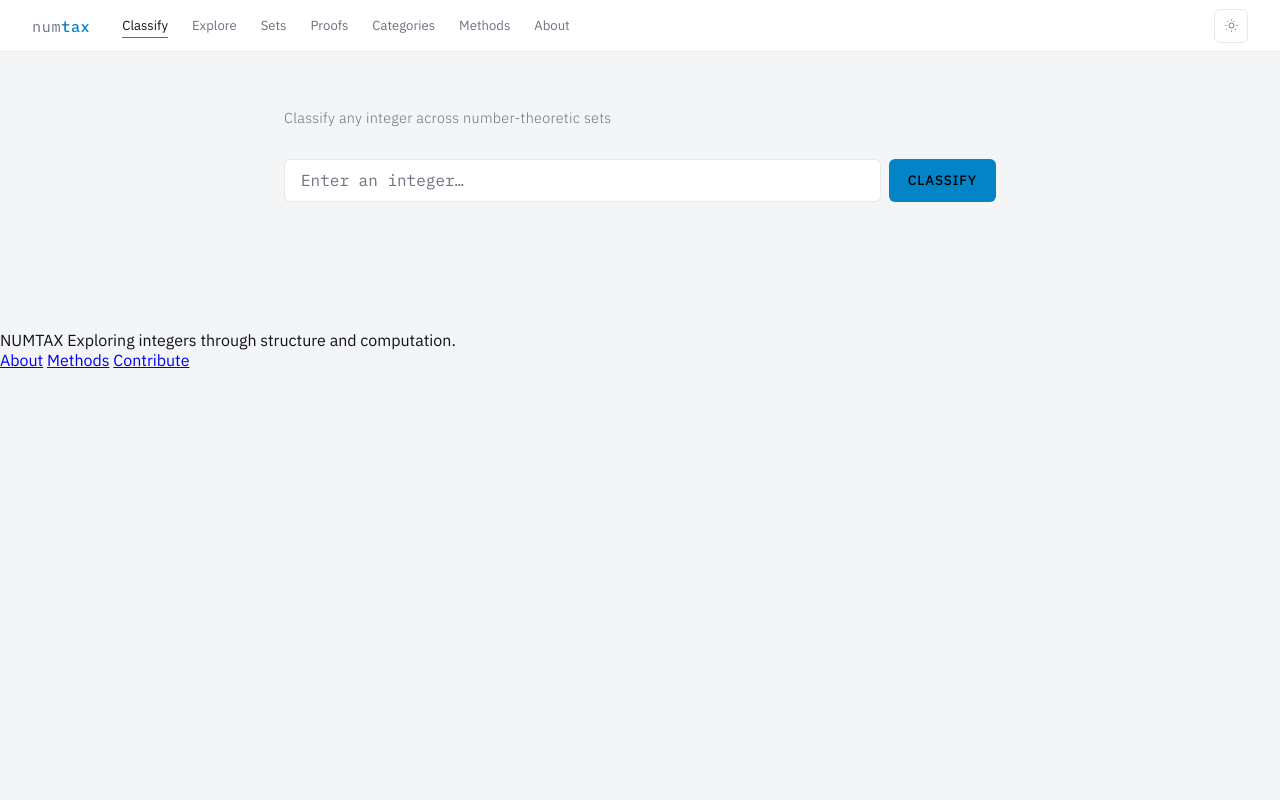
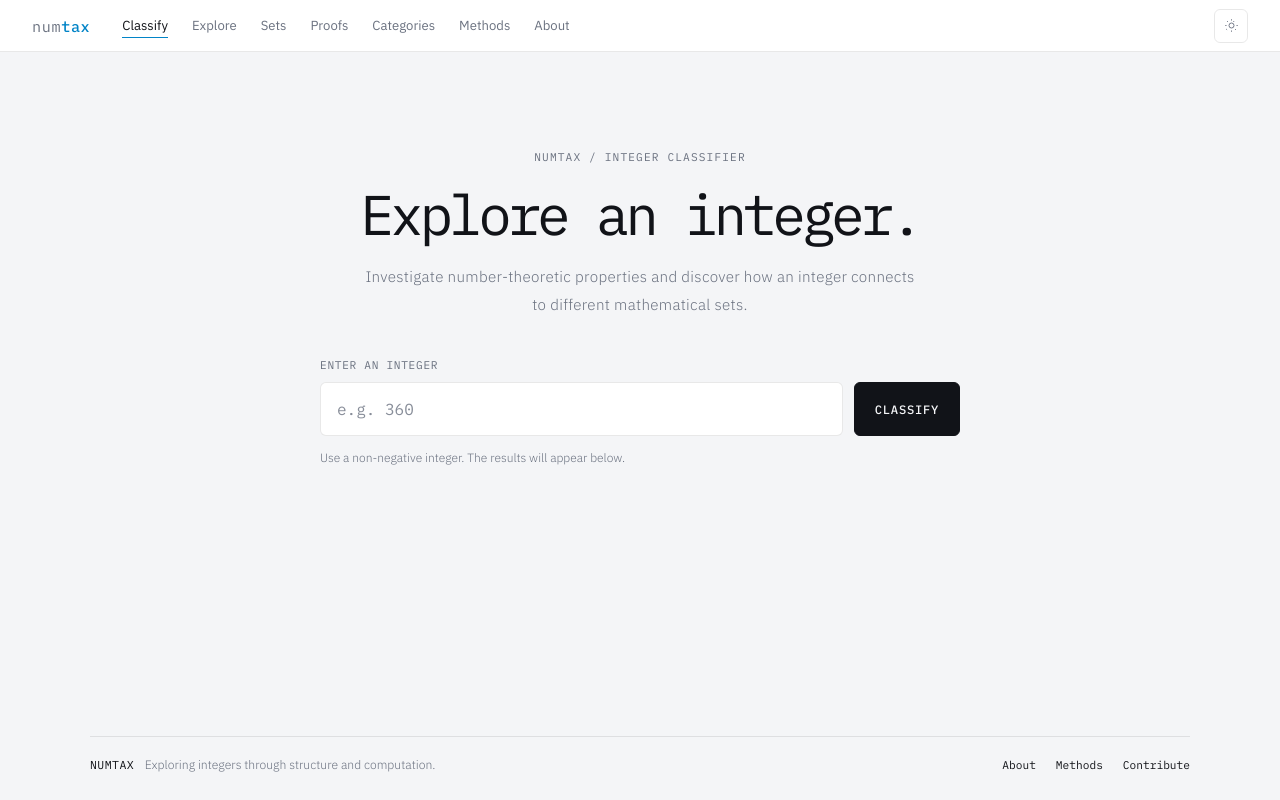
Before and after one commit to Jan-Nilsson/numtax, a website with bundled scripts: page index.html in a window 1280 px wide. Built offline with nearby package versions, Linux system fonts and the light colour scheme.

Commit message:
Normalize imports, fix footer issues and improve classify styles

```diff
--- a/about.html
+++ b/about.html
@@ -11,11 +11,21 @@
   >
 
   <link rel="icon" href="favicon.ico">
+
+  <link rel="preconnect" href="https://fonts.googleapis.com">
+  <link rel="preconnect" href="https://fonts.gstatic.com" crossorigin>
+  <link
+    rel="stylesheet"
+    href="https://fonts.googleapis.com/css2?family=IBM+Plex+Mono:wght@400;500&family=IBM+Plex+Sans:wght@300;400;500&display=swap"
+  >
+
   <link rel="stylesheet" href="css/numtax.css">
   <link rel="stylesheet" href="css/about.css">
+  <link rel="stylesheet" href="css/footer.css">
 
   <script src="js/interface/navbar.js" defer></script>
   <script src="js/interface/theme.js" defer></script>
+  <script src="js/interface/footer.js" defer></script>
 </head>
 
 <body>
@@ -24,7 +34,6 @@
   <main class="content-page about-page">
     <header class="page-header">
       <p class="eyebrow">NUMTAX / ABOUT</p>
-
       <h1>About Numtax</h1>
 
       <p class="page-intro">
@@ -202,6 +211,5 @@
   </main>
 
   <div id="footer-container"></div>
-
 </body>
 </html>
--- /dev/null
+++ b/css/classify.css
@@ -0,0 +1,205 @@
+
+/* =========================================
+   NUMTAX — Classify landing page
+   ========================================= */
+
+.classify-body {
+  display: flex;
+  flex-direction: column;
+  min-height: 100vh;
+  min-height: 100dvh;
+}
+
+.classify-body .classify-page {
+  flex: 1 0 auto;
+  width: min(calc(100% - 3rem), 920px);
+  max-width: none;
+  margin: 0 auto;
+  padding: clamp(5rem, 12vh, 8rem) 0 4rem;
+  box-sizing: border-box;
+}
+
+/* Intro */
+
+.classify-page .classify-hero {
+  max-width: 700px;
+  margin: 0 auto 2.5rem;
+  text-align: center;
+}
+
+.classify-page .classify-eyebrow {
+  margin: 0 0 1rem;
+  color: var(--fg-muted);
+  font-family: "IBM Plex Mono", monospace;
+  font-size: 0.7rem;
+  font-weight: 400;
+  letter-spacing: 0.1em;
+  line-height: 1.7;
+  text-transform: uppercase;
+}
+
+.classify-page .classify-hero h1 {
+  margin: 0;
+  color: var(--fg);
+  font-family: "IBM Plex Mono", monospace;
+  font-size: clamp(2.1rem, 5.5vw, 3.5rem);
+  font-weight: 400;
+  letter-spacing: -0.075em;
+  line-height: 1.12;
+}
+
+.classify-page .classify-hero .hero-sub {
+  max-width: 560px;
+  margin: 1.1rem auto 0;
+  color: var(--fg-muted);
+  font-family: "IBM Plex Sans", sans-serif;
+  font-size: 0.95rem;
+  font-weight: 300;
+  line-height: 1.8;
+}
+
+/* Input form */
+
+.classify-page .search-form {
+  width: min(100%, 640px);
+  margin: 2.4rem auto 0;
+}
+
+.classify-page .classify-label {
+  display: block;
+  margin: 0 0 0.65rem;
+  color: var(--fg-muted);
+  font-family: "IBM Plex Mono", monospace;
+  font-size: 0.7rem;
+  font-weight: 400;
+  letter-spacing: 0.06em;
+  text-transform: uppercase;
+}
+
+.classify-page .input-wrap {
+  display: grid;
+  grid-template-columns: minmax(0, 1fr) auto;
+  align-items: stretch;
+  gap: 0.65rem;
+}
+
+.classify-page .number-input {
+  width: 100%;
+  min-width: 0;
+  min-height: 54px;
+  padding: 0.8rem 1rem;
+  border: 1px solid var(--border);
+  border-radius: var(--radius, 6px);
+  outline: none;
+  background: var(--bg2);
+  color: var(--fg);
+  font-family: "IBM Plex Mono", monospace;
+  font-size: 1rem;
+  box-sizing: border-box;
+  transition: border-color 160ms ease;
+}
+
+.classify-page .number-input::placeholder {
+  color: var(--fg-muted);
+  opacity: 0.8;
+}
+
+.classify-page .number-input:focus {
+  border-color: var(--accent);
+}
+
+.classify-page .number-input:focus-visible,
+.classify-page .submit-btn:focus-visible {
+  outline: 2px solid var(--accent);
+  outline-offset: 3px;
+}
+
+.classify-page .submit-btn {
+  min-height: 54px;
+  padding: 0 1.25rem;
+  border: 1px solid var(--fg);
+  border-radius: var(--radius, 6px);
+  background: var(--fg);
+  color: var(--bg);
+  font-family: "IBM Plex Mono", monospace;
+  font-size: 0.76rem;
+  font-weight: 500;
+  cursor: pointer;
+  transition:
+    border-color 160ms ease,
+    background-color 160ms ease,
+    color 160ms ease;
+}
+
+.classify-page .submit-btn:hover {
+  border-color: var(--accent);
+  background: var(--accent);
+  color: var(--bg);
+}
+
+.classify-page .classify-help {
+  margin: 0.7rem 0 0;
+  color: var(--fg-muted);
+  font-size: 0.75rem;
+  font-weight: 300;
+  line-height: 1.6;
+}
+
+/* Results */
+
+.classify-page #results:empty {
+  display: none;
+}
+
+.classify-page #results:not(:empty) {
+  width: 100%;
+  margin: 3.5rem auto 0;
+  padding-top: 2rem;
+  border-top: 1px solid var(--border);
+}
+
+/* Responsive */
+
+@media (max-width: 600px) {
+  .classify-body .classify-page {
+    width: calc(100% - 2rem);
+    padding-top: 4.5rem;
+    padding-bottom: 3rem;
+  }
+
+  .classify-page .classify-hero {
+    margin-bottom: 2rem;
+  }
+
+  .classify-page .classify-hero h1 {
+    font-size: clamp(2rem, 9vw, 2.7rem);
+  }
+
+  .classify-page .classify-hero .hero-sub {
+    font-size: 0.88rem;
+  }
+
+  .classify-page .search-form {
+    margin-top: 2rem;
+  }
+
+  .classify-page .input-wrap {
+    grid-template-columns: minmax(0, 1fr);
+  }
+
+  .classify-page .submit-btn {
+    width: 100%;
+  }
+
+  .classify-page #results:not(:empty) {
+    margin-top: 2.5rem;
+    padding-top: 1.5rem;
+  }
+}
+
+@media (prefers-reduced-motion: reduce) {
+  .classify-page .number-input,
+  .classify-page .submit-btn {
+    transition: none;
+  }
+}
--- a/css/footer.css
+++ b/css/footer.css
@@ -0,0 +1,129 @@
+
+/* =========================================
+   NUMTAX — Shared footer
+   ========================================= */
+
+#footer-container {
+  width: 100%;
+  margin-top: auto;
+  flex-shrink: 0;
+}
+
+#footer-container .site-footer {
+  display: block;
+  width: min(calc(100% - 3rem), 1100px);
+  margin: 4rem auto 0;
+  padding: 1.15rem 0 1.5rem;
+  border-top: 1px solid var(--border);
+  box-sizing: border-box;
+
+  color: var(--fg-muted);
+  font-family: "IBM Plex Sans", sans-serif;
+  font-size: 0.76rem;
+  font-weight: 300;
+  line-height: 1.7;
+}
+
+#footer-container .site-footer *,
+#footer-container .site-footer *::before,
+#footer-container .site-footer *::after {
+  box-sizing: border-box;
+}
+
+#footer-container .site-footer__inner {
+  display: grid;
+  grid-template-columns: minmax(0, 1fr) auto;
+  align-items: center;
+  gap: 1rem 2rem;
+  width: 100%;
+}
+
+#footer-container .site-footer__brand {
+  display: flex;
+  flex-wrap: wrap;
+  align-items: baseline;
+  justify-self: start;
+  gap: 0.4rem 0.65rem;
+  margin: 0;
+  padding: 0;
+  text-align: left;
+}
+
+#footer-container .site-footer__name {
+  color: var(--fg);
+  font-family: "IBM Plex Mono", monospace;
+  font-size: 0.72rem;
+  font-weight: 400;
+  letter-spacing: 0.04em;
+}
+
+#footer-container .site-footer__description {
+  color: var(--fg-muted);
+  font-family: "IBM Plex Sans", sans-serif;
+  font-size: 0.76rem;
+  font-weight: 300;
+}
+
+#footer-container .site-footer__links {
+  display: flex;
+  flex-wrap: wrap;
+  align-items: center;
+  justify-content: flex-end;
+  justify-self: end;
+  gap: 0.65rem 1.25rem;
+  width: fit-content;
+  max-width: 100%;
+  margin: 0 0 0 auto;
+  padding: 0;
+  text-align: right;
+}
+
+#footer-container .site-footer__links a,
+#footer-container .site-footer__links a:visited {
+  color: var(--fg);
+  font-family: "IBM Plex Mono", monospace;
+  font-size: 0.7rem;
+  font-weight: 400;
+  text-decoration: none;
+  transition: color 160ms ease;
+}
+
+#footer-container .site-footer__links a:hover,
+#footer-container .site-footer__links a:focus-visible {
+  color: var(--accent);
+}
+
+#footer-container .site-footer__links a:focus-visible {
+  outline: 1px solid var(--accent);
+  outline-offset: 4px;
+}
+
+/* =========================================
+   Responsive
+   ========================================= */
+
+@media (max-width: 600px) {
+  #footer-container .site-footer {
+    width: calc(100% - 2rem);
+    margin-top: 3rem;
+    padding-top: 1rem;
+    padding-bottom: 1.25rem;
+  }
+
+  #footer-container .site-footer__inner {
+    grid-template-columns: minmax(0, 1fr);
+    gap: 0.9rem;
+  }
+
+  #footer-container .site-footer__links {
+    justify-self: end;
+    margin-left: auto;
+    gap: 0.6rem 1rem;
+  }
+}
+
+@media (prefers-reduced-motion: reduce) {
+  #footer-container .site-footer__links a {
+    transition: none;
+  }
+}
--- a/index.html
+++ b/index.html
@@ -1,45 +1,87 @@
+
 <!DOCTYPE html>
 <html lang="en">
+<head>
+  <meta charset="UTF-8">
+  <meta name="viewport" content="width=device-width, initial-scale=1">
 
-<head>
-  <meta charset="UTF-8" />
-  <meta name="viewport" content="width=device-width, initial-scale=1.0" />
-  <title>numtax</title>
-  <link rel="preconnect" href="https://fonts.googleapis.com" />
-  <link rel="stylesheet"
-    href="https://fonts.googleapis.com/css2?family=IBM+Plex+Mono:wght@400;500&family=IBM+Plex+Sans:wght@300;400;500&display=swap" />
-  <link rel="stylesheet" href="https://cdn.jsdelivr.net/npm/katex@0.16.10/dist/katex.min.css" />
-  <link rel="stylesheet" href="css/numtax.css" />
-  <link rel="icon" type="image/x-icon" href="/favicon.ico">
+  <title>Classify | Numtax</title>
+  <meta
+    name="description"
+    content="Classify integers and explore their number-theoretic properties with Numtax."
+  >
+
+  <link rel="icon" href="favicon.ico">
+
+  <link rel="preconnect" href="https://fonts.googleapis.com">
+  <link rel="preconnect" href="https://fonts.gstatic.com" crossorigin>
+  <link
+    rel="stylesheet"
+    href="https://fonts.googleapis.com/css2?family=IBM+Plex+Mono:wght@400;500&family=IBM+Plex+Sans:wght@300;400;500&display=swap"
+  >
+
+  <link
+    rel="stylesheet"
+    href="https://cdn.jsdelivr.net/npm/katex@0.16.10/dist/katex.min.css"
+  >
+  <link rel="stylesheet" href="css/numtax.css">
+  <link rel="stylesheet" href="css/classify.css">
   <link rel="stylesheet" href="css/footer.css">
+
+  <script src="js/interface/navbar.js" defer></script>
+  <script src="js/interface/theme.js" defer></script>
   <script src="js/interface/footer.js" defer></script>
+  <script src="https://cdn.jsdelivr.net/npm/katex@0.16.10/dist/katex.min.js" defer></script>
+  <script type="module" src="js/interface/main.js"></script>
 </head>
 
-<body>
+<body class="classify-body">
   <div id="navbar-container"></div>
 
-  <main class="main">
-    <header class="hero">
-      <p class="hero-sub">Classify any integer across number-theoretic sets</p>
+  <main class="main classify-page">
+    <header class="hero classify-hero">
+      <p class="classify-eyebrow">NUMTAX / INTEGER CLASSIFIER</p>
+
+      <h1>Explore an integer.</h1>
+
+      <p class="hero-sub">
+        Investigate number-theoretic properties and discover how an integer
+        connects to different mathematical sets.
+      </p>
     </header>
 
     <form id="num-form" class="search-form">
+      <label class="classify-label" for="number">Enter an integer</label>
+
       <div class="input-wrap">
-        <input type="number" id="number" class="number-input" placeholder="Enter an integer…" min="0"
-          max="9007199254740991" required />
+        <input
+          type="number"
+          id="number"
+          class="number-input"
+          placeholder="e.g. 360"
+          min="0"
+          max="9007199254740991"
+          step="1"
+          aria-describedby="classify-help"
+          required
+        >
+
         <button type="submit" class="submit-btn">Classify</button>
       </div>
+
+      <p id="classify-help" class="classify-help">
+        Use a non-negative integer. The results will appear below.
+      </p>
     </form>
 
-    <section id="results" class="results"></section>
+    <section
+      id="results"
+      class="results"
+      aria-live="polite"
+      aria-label="Classification results"
+    ></section>
   </main>
 
   <div id="footer-container"></div>
-
-  <script defer src="https://cdn.jsdelivr.net/npm/katex@0.16.10/dist/katex.min.js"></script>
-  <script type="module" src="js/interface/navbar.js"></script>
-  <script type="module" src="js/interface/main.js"></script>
-  <script type="module" src="js/interface/theme.js"></script>
 </body>
-
 </html>
--- a/js/interface/footer.js
+++ b/js/interface/footer.js
@@ -8,20 +8,39 @@
     return;
   }
 
+  const links = [
+    { href: "about.html", label: "About" },
+    { href: "methods.html", label: "Methods" },
+    { href: "contribute.html", label: "Contribute" }
+  ];
+
+  const currentPage =
+    window.location.pathname.split("/").filter(Boolean).pop()?.toLowerCase()
+    || "index.html";
+
+  const visibleLinks = links.filter(
+    (link) => link.href.toLowerCase() !== currentPage
+  );
+
+  const linksHTML = visibleLinks
+    .map(
+      (link) =>
+        `<a href="${link.href}">${link.label}</a>`
+    )
+    .join("\n");
+
   container.innerHTML = `
     <footer class="site-footer">
       <div class="site-footer__inner">
-        <p class="site-footer__brand">
+        <div class="site-footer__brand">
           <span class="site-footer__name">NUMTAX</span>
           <span class="site-footer__description">
             Exploring integers through structure and computation.
           </span>
-        </p>
+        </div>
 
         <nav class="site-footer__links" aria-label="Footer navigation">
-          <a href="about.html">About</a>
-          <a href="methods.html">Methods</a>
-          <a href="contribute.html">Contribute</a>
+          ${linksHTML}
         </nav>
       </div>
     </footer>
```
Also changed, not shown: categories.html (+25 -6 lines), methods.html (+7 -4 lines), proofs.html (+30 -9 lines), sets.html (+31 -8 lines), views.html (+25 -8 lines).
